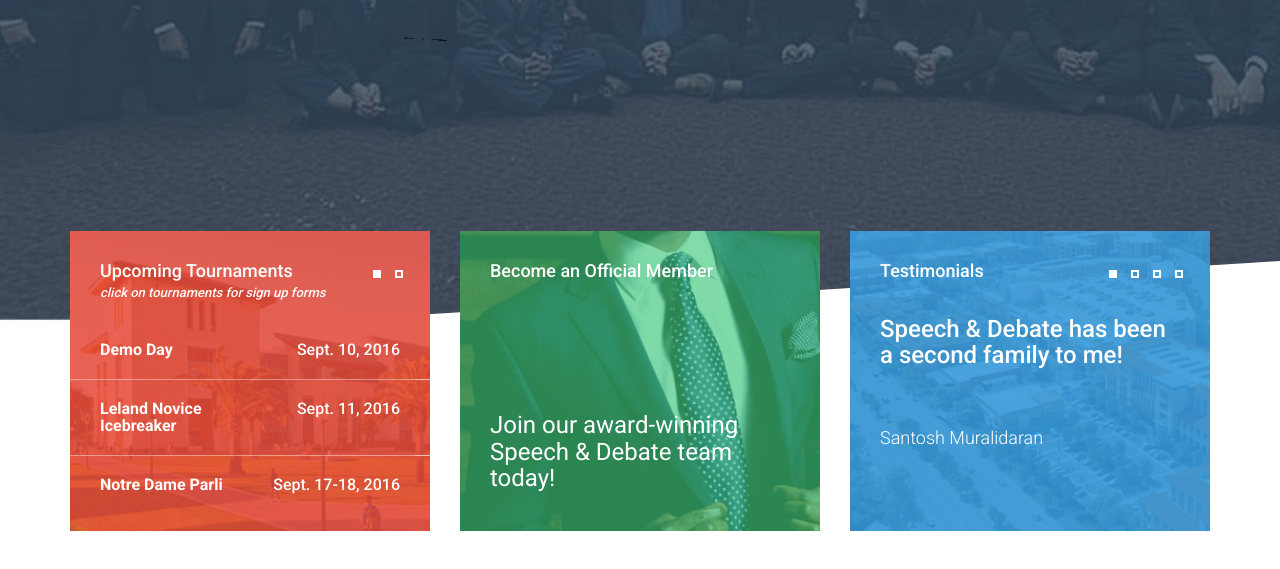
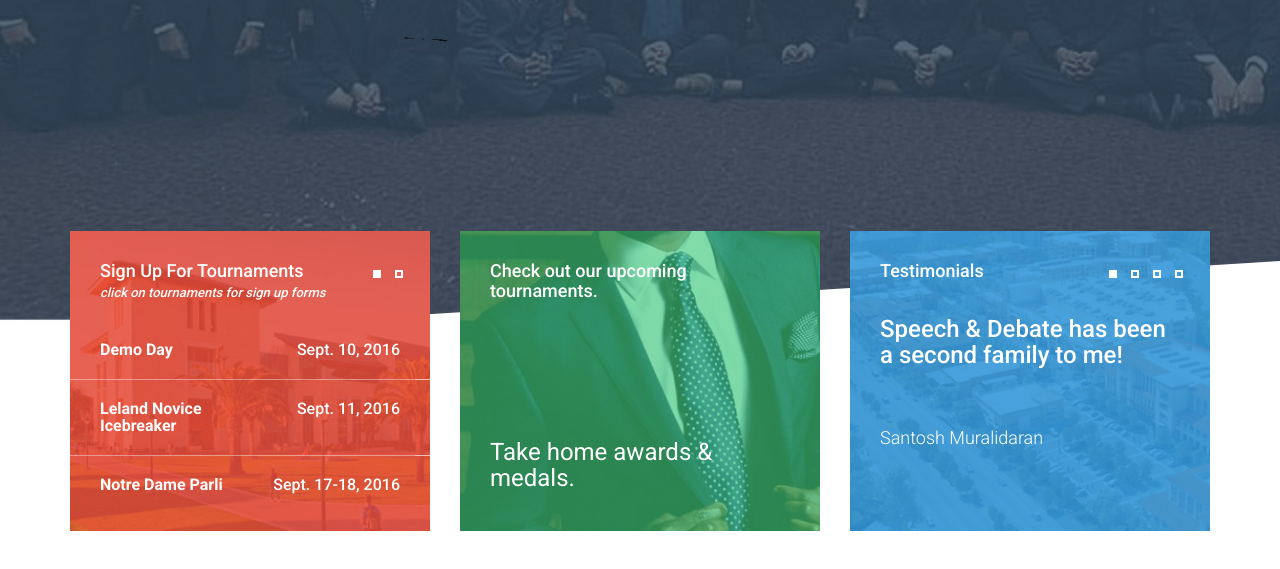
Before and after one commit to varunshenoy/tinosd, a plain HTML site: page index.html in a window 1280 px wide. Shown: the part 539-1108 px from the top of the page. Drawn offline with Linux system fonts and the light colour scheme.

Commit message:
added tournament calendar link

```diff
--- a/index.html
+++ b/index.html
@@ -29,11 +29,6 @@
 	<link rel="stylesheet" type="text/css" href="fonts/eleganticons/et-icons.css">
 	<!-- Main style -->
 	<link rel="stylesheet" type="text/css" href="css/cardio.css">
-	<!-- Thumnail Picture -->
-	<link rel="image_src" href="img/header.jpg">
-	<meta property="og:image" content="img/header.jpg" />
-	<meta property="og:description" content="Cupertino High School's very own Speech & Debate team. We partake in numerous tournaments throughout the year, and compete in over 10 different events." />
-	<meta property="og:title" content="Cupertino High Speech & Debate" />
 </head>
 
 <body>
@@ -83,7 +78,7 @@
 			<div class="row intro-tables">
 				<div class="col-md-4">
 					<div class="intro-table intro-table-first">
-						<h5 class="white heading">Upcoming Tournaments <br> <i> <font size="2">click on tournaments for sign up forms </font></i></h5>
+						<h5 class="white heading">Sign Up For Tournaments <br> <i> <font size="2">click on tournaments for sign up forms </font></i></h5>
 						<!--<h8 class="white heading">Click on the tournament for the sign up form.</h8> -->
 						<h10> <font color="transparent">    </font></h10>
 
@@ -168,10 +163,10 @@
 				</div>
 				<div class="col-md-4">
 					<div class="intro-table intro-table-hover">
-						<h5 class="white heading hide-hover">Become an Official Member</h5>
+						<h5 class="white heading hide-hover">Check out our upcoming tournaments.</h5>
 						<div class="bottom">
-							<h4 class="white heading small-heading no-margin regular">Join our award-winning Speech &amp; Debate team today!</h4>
-							<a href="#forms"  class="btn btn-white-fill expand">Register</a>
+							<h4 class="white heading small-heading no-margin regular">Take home awards &amp; medals. </h4>
+							<a href="https://docs.google.com/document/d/19ECNiq-i-LWOYaBys6Ax06VQQrpkzsPqD7elZNdATn0/edit?usp=sharing" target="_blank" class="btn btn-white-fill expand">Tournaments</a>
 						</div>
 					</div>
 				</div>
@@ -741,7 +736,7 @@
 				<div class="col-sm-6 text-center-mobile">
 					<h3 class="white">Join Cupertino High School's Speech &amp; Debate Team!</h3>
 					<h5 class="light regular light-white">Learn to ponder and improve your speaking abilities.</h5>
-					<a href="http://goo.gl/forms/gq1fz2cECjr01ZN12" target="_blank"  class="btn btn-blue ripple trial-button">Sign Up</a>
+					<a href="#forms" target="_blank"  class="btn btn-blue ripple trial-button">Sign Up</a>
 				</div>
 				<div class="col-sm-6 text-center-mobile">
 					<h3 class="white">Weekly Team Meetings<span class="open-blink"></span></h3>
```
